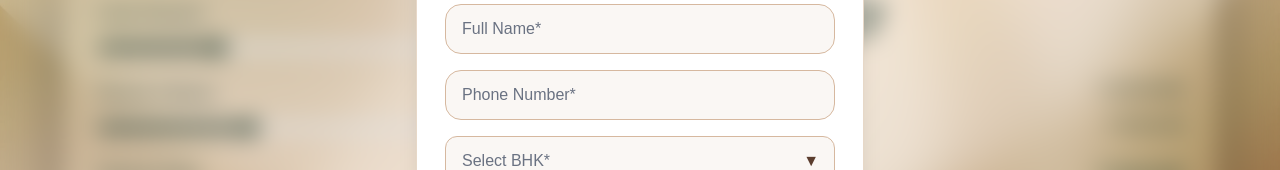
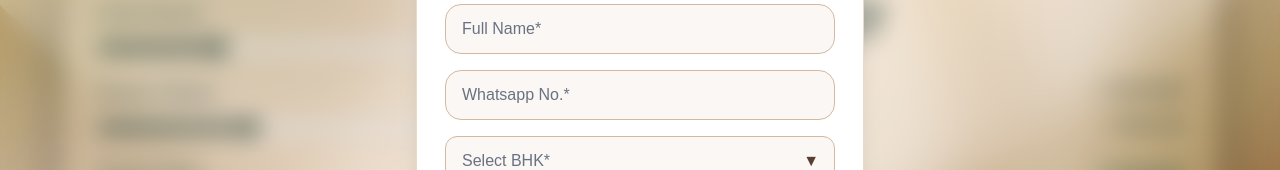
Before and after one commit to vizree-ai/vinra-realstate, a Next.js app: page /emicalculator in a window 1280 px wide. Both pictures are taken after a click on the button "Talk To our Loan Expert". Shown: the part 339-509 px from the top of the page. Built offline with nearby package versions, Linux system fonts and the light colour scheme; no server answers.

Commit message:
floor plan name changed

```diff
--- a/src/components/EnquiryForm.jsx
+++ b/src/components/EnquiryForm.jsx
@@ -53,7 +53,7 @@ export default function EnquiryForm({ open, setOpen, variant = "popup" }) {
 
             <input
               type="tel"
-              placeholder="Phone no*"
+              placeholder="Whatsapp No.*"
               value={phone}
               onChange={(e) => setPhone(e.target.value)}
               className="w-full lg:w-1/3 px-6 py-3 md:py-4 rounded-xl md:rounded-2xl border-2 border-[#5b3d2e] bg-white outline-none text-sm md:text-base text-black"
@@ -246,7 +246,7 @@ export default function EnquiryForm({ open, setOpen, variant = "popup" }) {
 
           <input
             type="tel"
-            placeholder="Phone Number*"
+            placeholder="Whatsapp No.*"
             value={phone}
             onChange={(e) => setPhone(e.target.value)}
             className="w-full px-4 py-3 rounded-2xl border border-[#d6b89f] text-black bg-[#faf7f4] placeholder-gray-500 outline-none focus:ring-1 focus:ring-[#5b3d2e]"
--- a/src/components/KBR_prime/Gallery.jsx
+++ b/src/components/KBR_prime/Gallery.jsx
@@ -248,7 +248,7 @@ export default function Gallery() {
               </p>
 
               <h3 className="text-white text-3xl md:text-5xl font-bold mb-4">
-                Ground + 1
+                2 bhk floor plan
               </h3>
 
               <p className="text-white/85 text-sm md:text-base max-w-md mb-7 leading-relaxed">
@@ -284,7 +284,7 @@ export default function Gallery() {
               </p>
 
               <h3 className="text-white text-3xl md:text-5xl font-bold mb-4">
-                Ground + 2
+                3 bhk floor plan
               </h3>
 
               <p className="text-white/85 text-sm md:text-base max-w-md mb-7 leading-relaxed">
```
